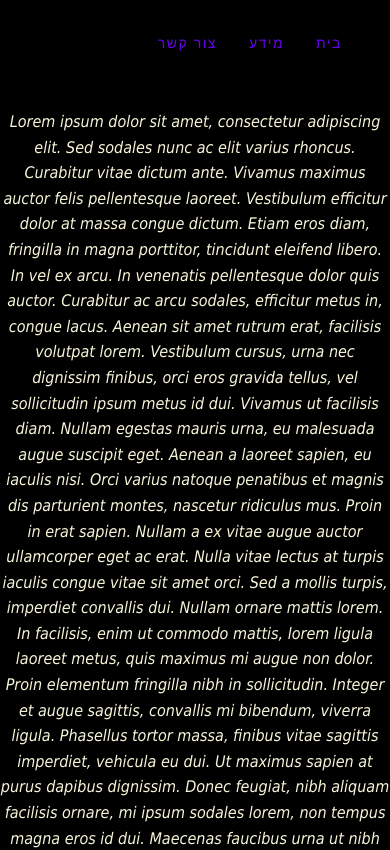
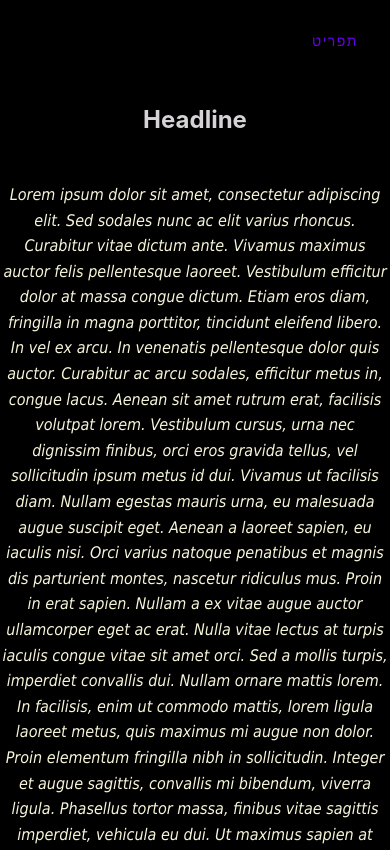
Before and after one commit to GalGurGurevich/Ester, a React (Create React App) app: page /about in a window 390 px wide. Shown: the top 850 px of the page. Built offline with nearby package versions, Linux system fonts and the light colour scheme.

Commit message:
added mobile navbar version prototype

```diff
--- a/public/index.html
+++ b/public/index.html
@@ -15,6 +15,7 @@
       user's mobile device or desktop. See https://developers.google.com/web/fundamentals/web-app-manifest/
     -->
     <link rel="manifest" href="%PUBLIC_URL%/manifest.json" />
+    <!-- <link href="https://cdnjs.cloudflare.com/ajax/libs/font-awesome/5.13.0/css/v4-shims.css" rel="stylesheet" type="text/css" /> -->
     <!--
       Notice the use of %PUBLIC_URL% in the tags above.
       It will be replaced with the URL of the `public` folder during the build.
--- a/src/Components/Navbar/Navbar.css
+++ b/src/Components/Navbar/Navbar.css
@@ -1,23 +1,87 @@
-.topnav {
+.nav-list {
     text-align: initial;
+    list-style: none outside none;
     box-sizing: border-box;
     padding: 2em;
     letter-spacing: 1.5px;
 }
 
 /* Style the links inside the navigation bar */
-.topnav a {
+.nav-list a {
     color: #6700ee;
-    padding: 14px 16px;
+    padding: 0.5em 1em;
     text-decoration: none;
     font-size: 14px;
     border-radius: 8px;
     transition-property: background-color color;
     transition-duration: 0.4s;
+    display: inline-block;
 }
 
 /* Change the color of links on hover */
-.topnav a:hover {
+.nav-list a:hover {
     background-color: #390db1;
     color: white;
 }
+
+/**/
+
+.nav-container {
+    visibility: collapse;
+}
+
+li {
+    visibility: collapse;
+}
+
+li.a,
+.dropbtn {
+    display: inline-block;
+    color: white;
+    text-align: center;
+    /* padding: 14px 16px; */
+    text-decoration: none;
+}
+
+li.a:hover,
+.dropdown:hover .dropbtn {
+    background-color: #390db1;
+}
+
+li.dropdown {
+    display: inline-block;
+}
+
+.dropdown-content {
+    display: none;
+    position: absolute;
+    background-color: #d5d3d5;
+    min-width: 100%;
+    box-shadow: 0px 8px 16px 0px rgba(0, 0, 0, 0.2);
+    z-index: 1;
+}
+
+.dropdown-content.a {
+    text-decoration: none;
+    display: block;
+}
+
+.dropdown-content .a:hover {
+    background-color: #71798E;
+}
+
+.dropdown:hover .dropdown-content {
+    display: contents;
+}
+
+@media screen and (max-width: 400px) {
+    li {
+        visibility: visible;
+    }
+    .nav-list a {
+        display: table-row;
+    }
+    .horizontalLink {
+        visibility: collapse;
+    }
+}
--- a/src/Components/Navbar/Navbar.jsx
+++ b/src/Components/Navbar/Navbar.jsx
@@ -4,10 +4,19 @@ import { Link } from 'react-router-dom';
 
 export default function Navbar() {
     return (
-        <div className='topnav'>
-            <Link to='/'>בית</Link>
-            <Link to='/about'>מידע</Link>
-            <Link to='/contact-us'>צור קשר</Link>
-        </div>
+            <div className='nav-list'>
+                <Link className="horizontalLink" to='/'>בית</Link>
+                <Link className="horizontalLink" to='/about'>מידע</Link>
+                <Link className="horizontalLink" to='/contact-us'>צור קשר</Link>
+                <li class="dropdown">
+                   <a class="dropbtn">תפריט</a>
+                   <div class="dropdown-content">
+                        {/* <br/> */}
+                        <Link className="a" to='/'>בית</Link>
+                        <Link className="a" to='/about'>מידע</Link>
+                        <Link className="a" to='/contact-us'>צור קשר</Link>
+                   </div>
+                 </li>
+            </div>
     );
 }
--- a/src/PageComponents/About/About.css
+++ b/src/PageComponents/About/About.css
@@ -1,5 +1,5 @@
 .about-page-container {
-    margin-top: 25px;
+    margin-top: 3em;
     font-style: italic;
     font-family: Tahoma, Arial, Helvetica, sans-serif;
     color: #f7f5d9;
--- a/src/PageComponents/About/About.jsx
+++ b/src/PageComponents/About/About.jsx
@@ -6,6 +6,7 @@ import images from '../../Theme/images';
 export default function About() {
     return (
         <>
+            <h2>Headline</h2>
             <div className='about-page-container'>
                 Lorem ipsum dolor sit amet, consectetur adipiscing elit. Sed sodales nunc ac elit varius rhoncus. Curabitur vitae dictum ante. Vivamus
                 maximus auctor felis pellentesque laoreet. Vestibulum efficitur dolor at massa congue dictum. Etiam eros diam, fringilla in magna
```
